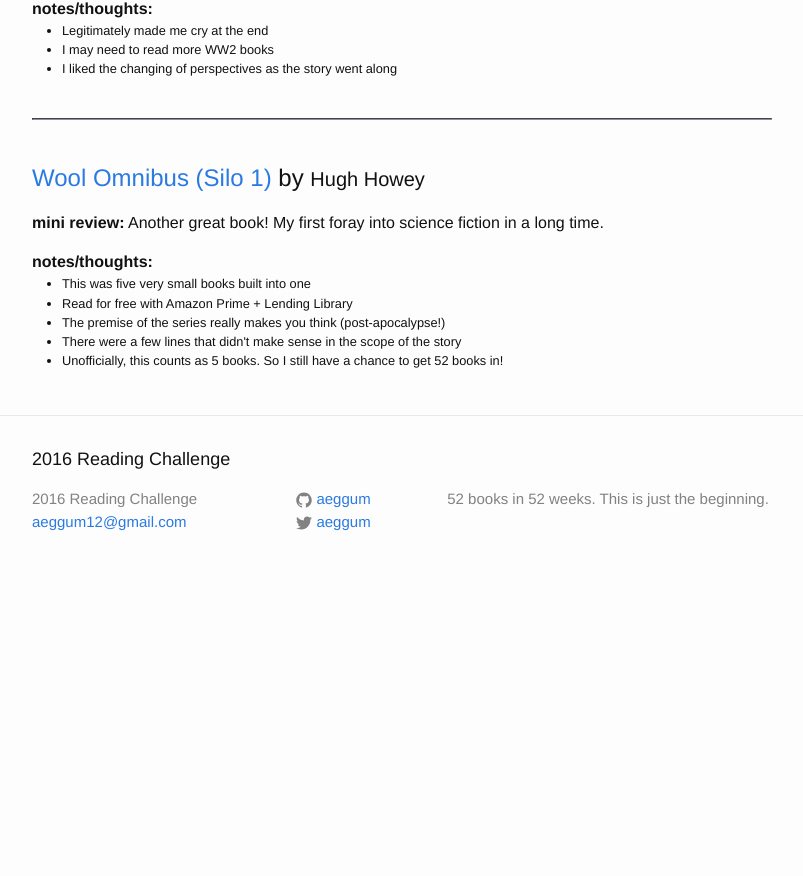
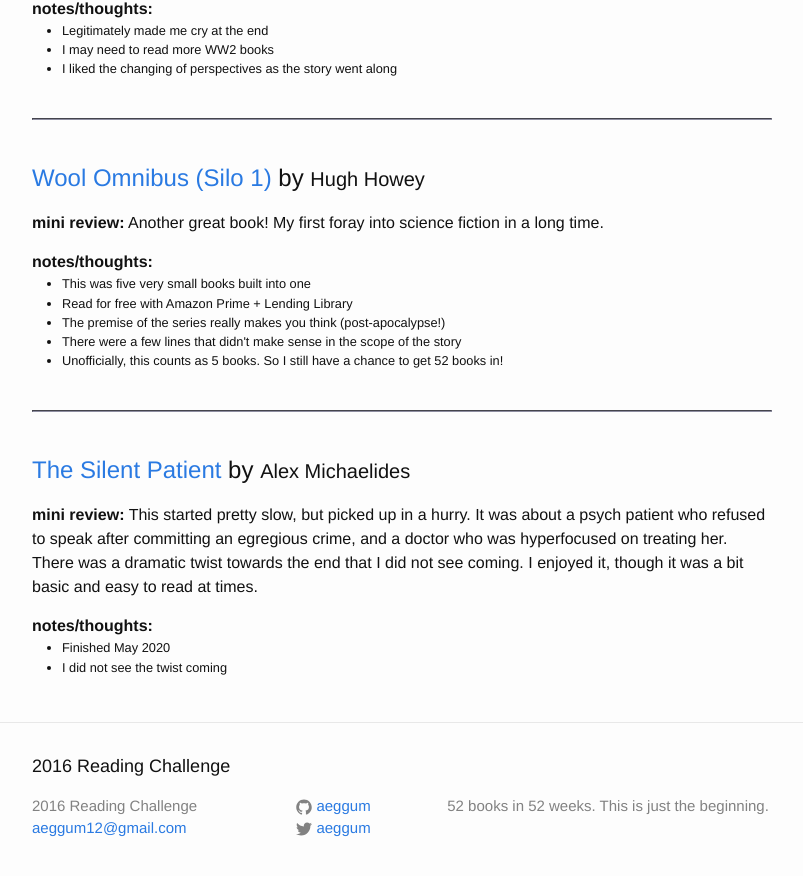
Before and after one commit to aeggum/aeggum.github.io, a Jekyll site: the page built from adam-books.html, in a window 1280 px wide and 900 px high, scrolled down 7117 px. Shown: the top 876 px of the window, without its empty margins (238-1041 px from the left). Built offline with Jekyll 4.4.1, drawn with Linux system fonts in a browser that asks for light colours; before the commit the page ends 7710 px from its top, so only the background shows below that.

Commit message:
The Silent Patient

```diff
--- a/_data/books/adam.yml
+++ b/_data/books/adam.yml
@@ -270,3 +270,12 @@
     - The premise of the series really makes you think (post-apocalypse!)
     - There were a few lines that didn't make sense in the scope of the story
     - Unofficially, this counts as 5 books. So I still have a chance to get 52 books in!
+
+- title: 'The Silent Patient'
+  author: Alex Michaelides
+  amazon: https://www.amazon.com/gp/product/1250301696
+  review: >
+   This started pretty slow, but picked up in a hurry.  It was about a psych patient who refused to speak after committing an egregious crime, and a doctor who was hyperfocused on treating her.  There was a dramatic twist towards the end that I did not see coming.  I enjoyed it, though it was a bit basic and easy to read at times.
+  notes:
+    - Finished May 2020
+    - I did not see the twist coming
```
